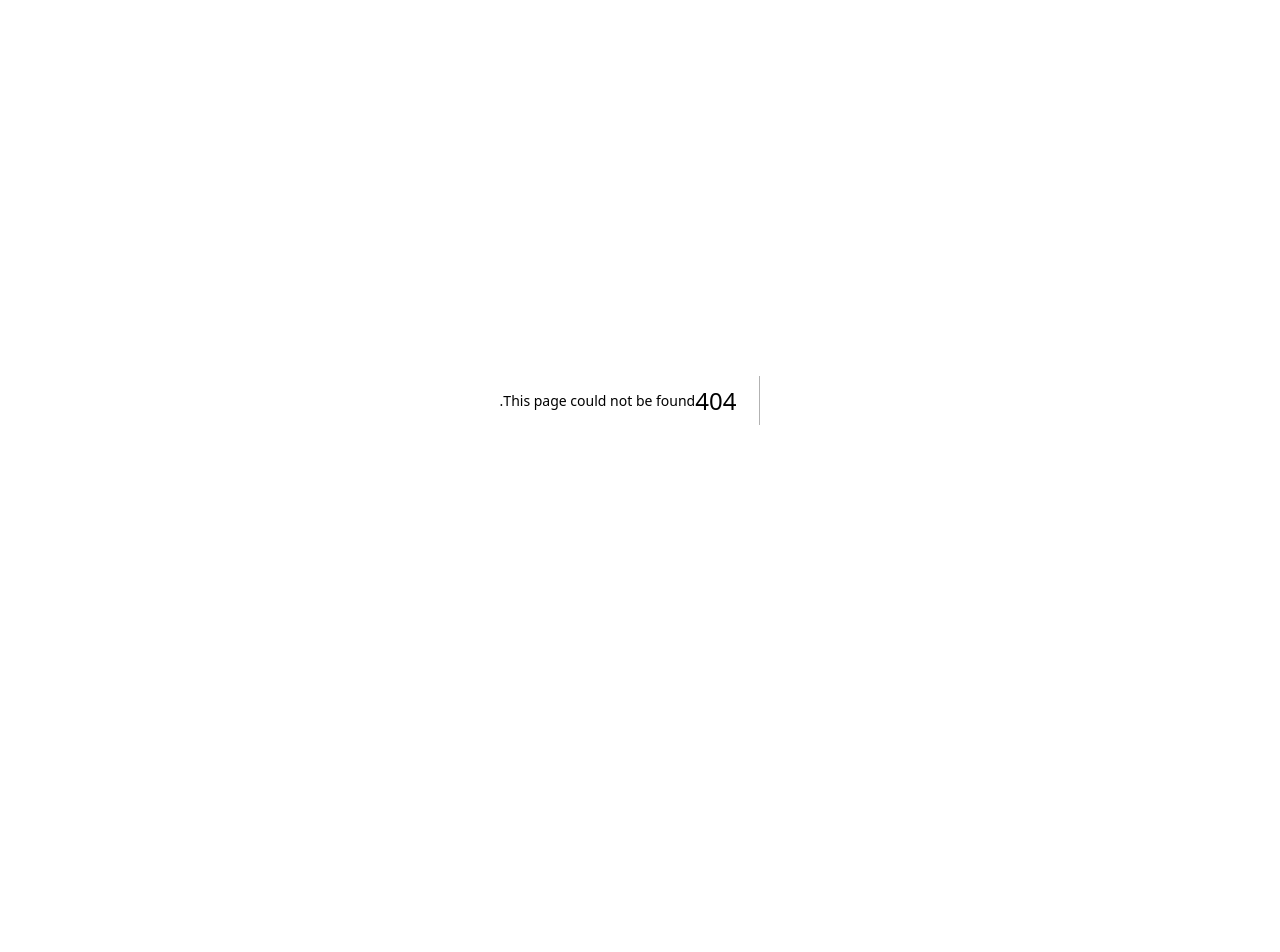
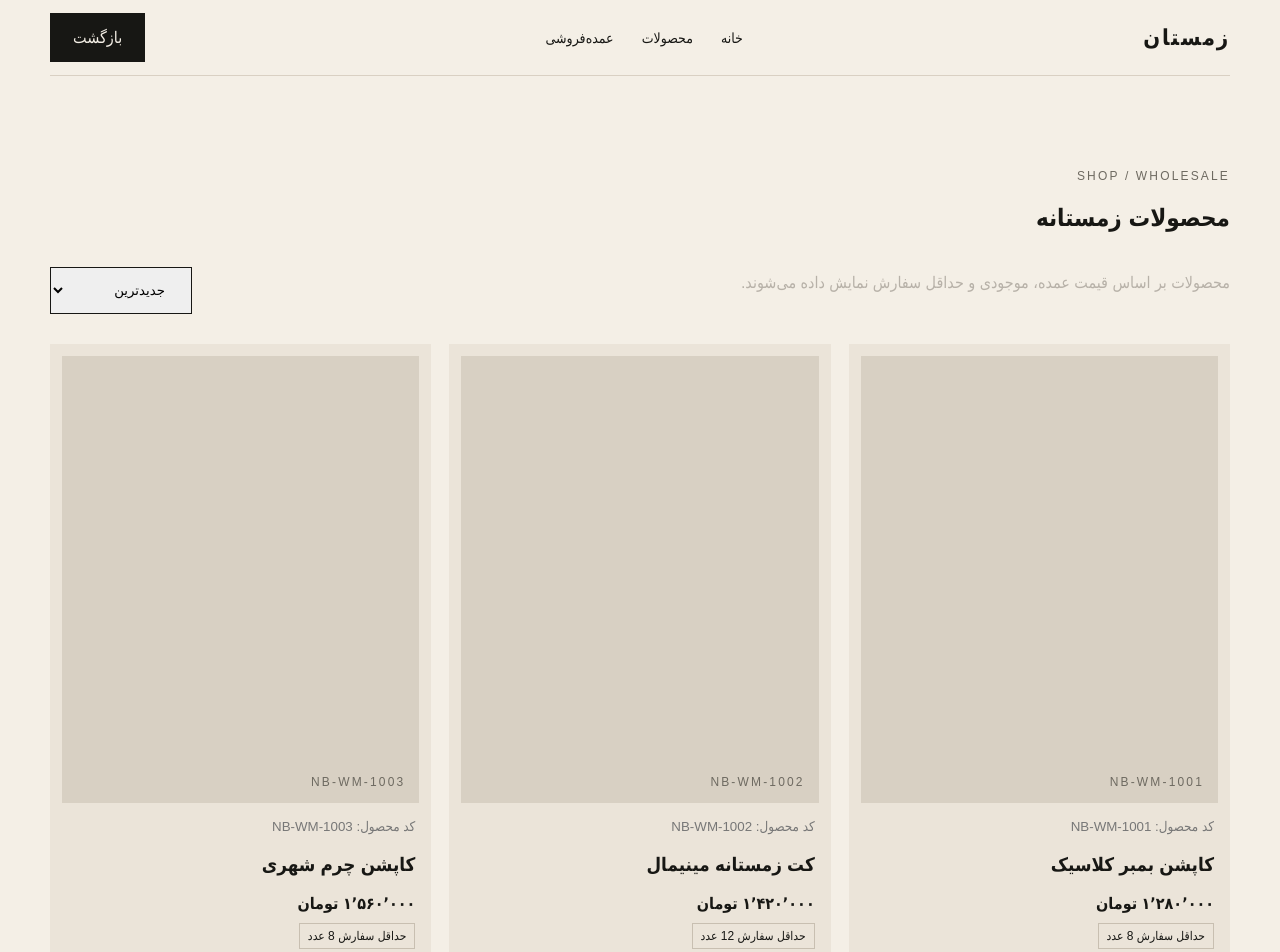
Before and after one commit to ParisaAtaee2000/web-projects, a Next.js app in the folder zemestan/: page /shop in a window 1280 px wide. Before the commit this address had no page. Shown: the top 952 px of the page. Before the commit the page ends 800 px from the top, so only its background shows below. Built offline with nearby package versions, Linux system fonts and the light colour scheme.

Commit message:
Build Zemestan wholesale shop page

```diff
--- /dev/null
+++ b/zemestan/app/shop/page.tsx
@@ -0,0 +1,3 @@
+const products = ["کاپشن بمبر کلاسیک","کت زمستانه مینیمال","کاپشن چرم شهری","پالتو بلند شهری","کت پافر سبک","بامبر یقه ایستاده"];
+
+export default function ShopPage(){return <main><header className="container nav"><div className="brand">زمستان</div><nav className="navlinks"><a href="/">خانه</a><a href="/shop">محصولات</a><a href="/#wholesale">عمده‌فروشی</a></nav><a className="btn primary" href="/">بازگشت</a></header><section className="container section"><span className="eyebrow">SHOP / WHOLESALE</span><h1>محصولات زمستانه</h1><div className="sectionHead"><p className="muted">محصولات بر اساس قیمت عمده، موجودی و حداقل سفارش نمایش داده می‌شوند.</p><select className="btn"><option>جدیدترین</option><option>قیمت صعودی</option><option>قیمت نزولی</option></select></div><div className="grid">{products.map((name,i)=><article className="card" key={name}><div className="image"><span className="eyebrow">NB-WM-{1001+i}</span></div><div className="meta"><small>کد محصول: NB-WM-{1001+i}</small><h3>{name}</h3><div className="price">{(1280000+i*140000).toLocaleString("fa-IR")} تومان</div><span className="moq">حداقل سفارش {i%2?12:8} عدد</span></div></article>)}</div></section><footer className="footer"><div className="container"><div className="brand">زمستان</div><p className="muted">فروش عمده پوشاک مردانه زمستانه</p></div></footer></main>}
```
